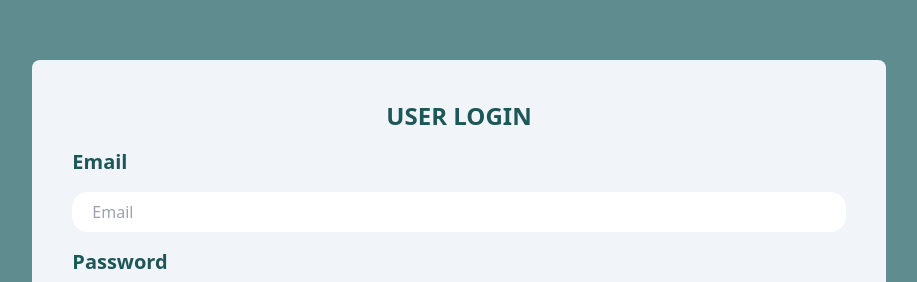
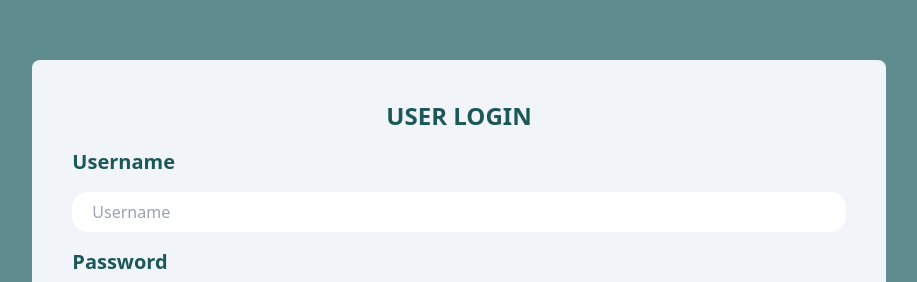
Before and after one commit to anikobakhidze/react-accelerator, a Next.js app: page /login in a window 1280 px wide. Shown: the part 116-398 px from the top of the page, without its empty margins (181-1098 px from the left). Built offline with nearby package versions, Linux system fonts and the light colour scheme; no server answers.

Commit message:
fix input name

```diff
--- a/app/actions.js
+++ b/app/actions.js
@@ -12,7 +12,6 @@ export async function login(username, password) {
   });
   if (response.ok) {
     const user = await response.json();
-    console.log(user);
     const cookieStore = cookies();
     cookieStore.set(AUTH_COOKIE_KEY, JSON.stringify(user));
   }
--- a/components/LogInForm.jsx
+++ b/components/LogInForm.jsx
@@ -13,13 +13,16 @@ function LogInForm({ handleLogIn }) {
       <h2 className="text-2xl font-bold text-dark-green text-center">
         USER LOGIN
       </h2>
-      <label htmlFor="email" className="text-xl font-semibold text-dark-green">
-        Email
+      <label
+        htmlFor="username"
+        className="text-xl font-semibold text-dark-green"
+      >
+        Username
       </label>
       <input
-        type="email"
-        id="email"
-        placeholder="Email"
+        type="text"
+        id="username"
+        placeholder="Username"
         value={user.username}
         onChange={(e) =>
           setUser((prev) => ({ ...prev, username: e.target.value }))
```
